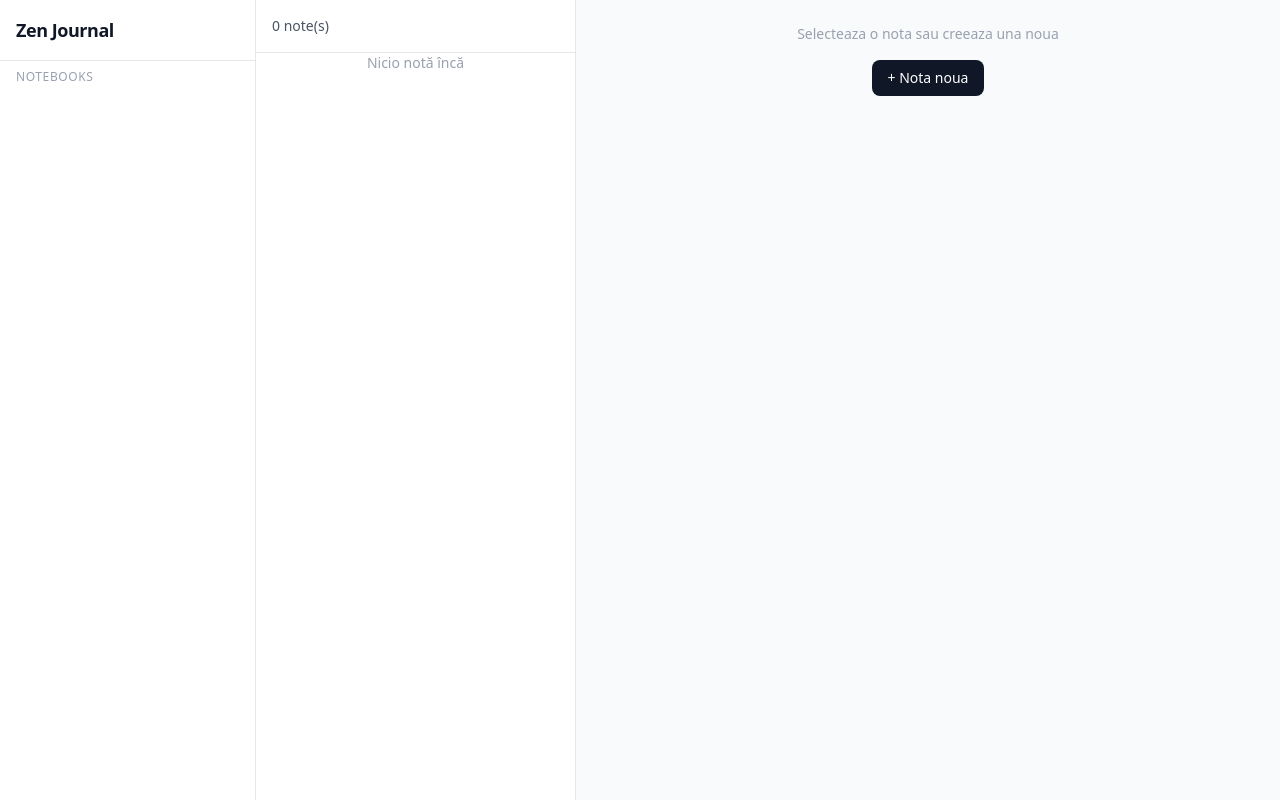
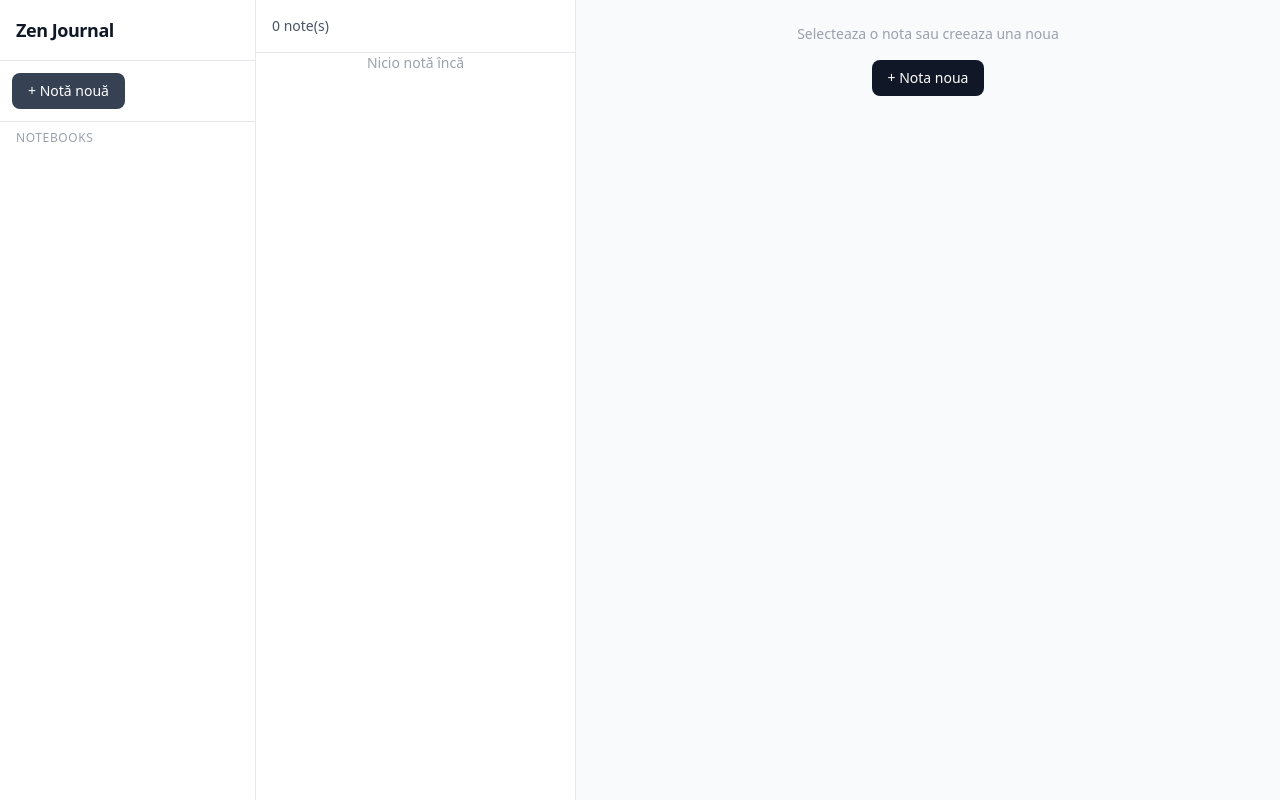
Before and after one commit to epictetus-from-hierapolis/zen-journal, an Angular app: page / in a window 1280 px wide. Built offline with nearby package versions, Linux system fonts and the light colour scheme.

Commit message:
feat: add new note button in sidebar and wire to NotesService

```diff
--- a/src/app/app.html
+++ b/src/app/app.html
@@ -4,6 +4,13 @@
   <aside class="w-64 bg-white border-r border-gray-200 flex flex-col">
     <div class="p-4 border-b border-gray-200">
       <h1 class="text-lg font-semibold tracking-tight">Zen Journal</h1>
+    </div>
+
+    <div class="p-3 border-b border-gray-200">
+      <button
+        class="flex items-center gap-2 px-4 py-2 bg-gray-700 text-white text-sm rounded-lg hover:bg-gray-600 transition-colors"
+        (click)="addNote()"> + Notă nouă
+      </button>
     </div>
 
     <nav class="flex-1 p-2">
--- a/src/app/app.ts
+++ b/src/app/app.ts
@@ -1,6 +1,7 @@
-import { Component, ChangeDetectionStrategy } from '@angular/core';
+import { Component, ChangeDetectionStrategy, inject } from '@angular/core';
 import { NoteListComponent } from './features/notes/note-list.component';
 import { NoteEditorComponent } from './features/notes/note-editor.component';
+import { NotesService } from './shared/services/notes.service';
 
 @Component({
   selector: 'app-root',
@@ -11,5 +12,17 @@ import { NoteEditorComponent } from './features/notes/note-editor.component';
   changeDetection: ChangeDetectionStrategy.OnPush
 })
 export class App {
+  private readonly notesService = inject(NotesService);
 
+  public async addNote(): Promise<void> {
+    await this.notesService.addNote({
+      title: '',
+      content: '',
+      notebookId: 1,
+      tags: [],
+      createdAt: new Date(),
+      updatedAt: new Date(),
+      isArchived: false
+    });
+  }
 }
```
